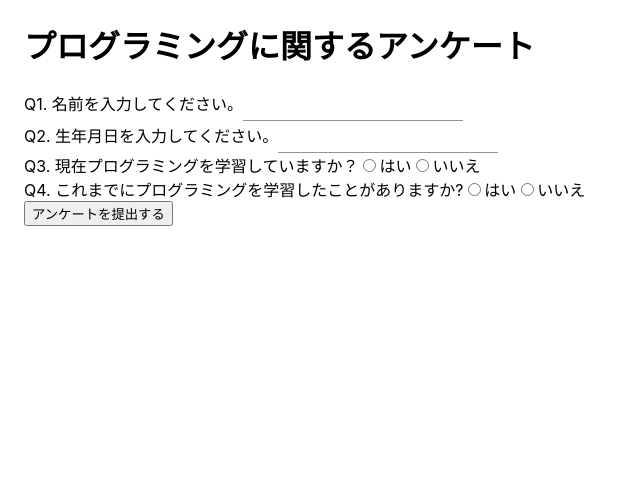
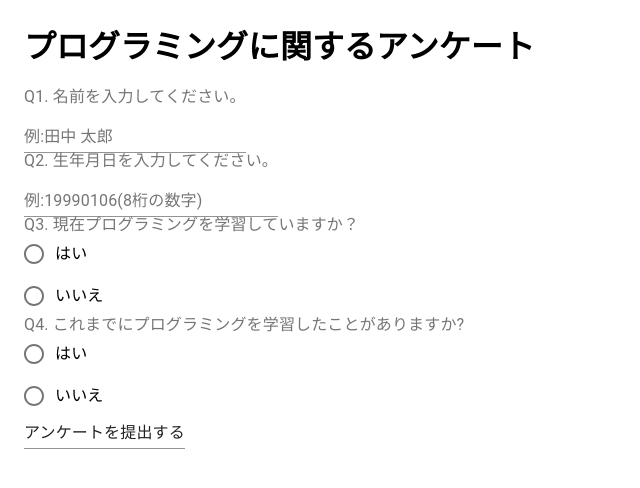
Before and after one commit to Takumikimura1899/questionnaire, a Next.js app: page / in a window 1280 px wide. Shown: the top 488 px of the page, without its empty margins (0-640 px from the left). Built offline with nearby package versions, Linux system fonts and the light colour scheme.

Commit message:
materialUI formUI改善

```diff
--- a/pages/index.tsx
+++ b/pages/index.tsx
@@ -6,11 +6,18 @@ import {
   FormControl,
   FormControlLabel,
   FormLabel,
+  InputLabel,
+  FormHelperText,
+  TextField,
 } from '@material-ui/core';
 import Head from 'next/head';
 import Image from 'next/image';
-import { FormEvent, useEffect, useState } from 'react';
-import { useForm, Controller, SubmitHandler } from 'react-hook-form';
+import {
+  useForm,
+  Controller,
+  SubmitHandler,
+  useFormState,
+} from 'react-hook-form';
 import styles from '../styles/Home.module.css';
 
 interface IFormInputs {
@@ -46,96 +53,181 @@ export default function Home() {
 
   return (
     <>
-      <Container>
+      <Container maxWidth='lg'>
         <h1>プログラミングに関するアンケート</h1>
         <form onSubmit={handleSubmit(onSubmit)}>
-          <div>
-            <label htmlFor='name'>Q1. 名前を入力してください。</label>
           <Controller
             name='name'
             control={control}
             rules={{ required: true }}
-              render={({ field: { onChange, value } }) => (
-                <Input onChange={onChange} value={value} />
+            render={({ field: { onChange, value }, formState: { errors } }) => (
+              <FormControl>
+                <FormLabel htmlFor='name'>
+                  Q1. 名前を入力してください。
+                </FormLabel>
+                {errors.name ? (
+                  <TextField
+                    error
+                    id='name'
+                    type='text'
+                    label='例:田中 太郎'
+                    onChange={onChange}
+                    value={value}
+                    helperText='Incorrect entry.'
+                  />
+                ) : (
+                  <TextField
+                    id='name'
+                    type='text'
+                    label='例:田中 太郎'
+                    onChange={onChange}
+                    value={value}
+                  />
+                )}
+              </FormControl>
             )}
           />
-            {errors.name && <span>このフィールドは回答必須です。</span>}
-          </div>
 
           <div>
-            <label htmlFor='birth'>Q2. 生年月日を入力してください。</label>
             <Controller
               name='birth'
               control={control}
               rules={{ required: true, pattern: /^[0-9]{8}$/ }}
-              render={({ field: { onChange, value } }) => (
-                <Input type='number' onChange={onChange} value={value} />
+              render={({
+                field: { onChange, value },
+                formState: { errors },
+              }) => (
+                <FormControl>
+                  <FormLabel htmlFor='birth'>
+                    Q2. 生年月日を入力してください。
+                  </FormLabel>
+                  {errors.birth ? (
+                    <TextField
+                      error
+                      type='number'
+                      id='birth'
+                      label='例:19990106(8桁の数字)'
+                      onChange={onChange}
+                      value={value}
+                      helperText='Incorrect entry.'
+                    />
+                  ) : (
+                    <TextField
+                      type='number'
+                      id='birth'
+                      label='例:19990106(8桁の数字)'
+                      onChange={onChange}
+                      value={value}
+                    />
+                  )}
+                </FormControl>
               )}
             />
-            {errors.birth && <span>このフィールドは回答必須です。</span>}
           </div>
 
           <div>
-            <span>Q3. 現在プログラミングを学習していますか？</span>
-            <input
-              id='isLearning1'
-              {...register('isLearning', { required: true })}
+            <Controller
               name='isLearning'
-              type='radio'
+              control={control}
+              rules={{ required: true }}
+              render={({
+                field: { onChange, value },
+                formState: { errors },
+              }) => (
+                <FormControl component='fieldset'>
+                  <FormLabel component='legend'>
+                    Q3. 現在プログラミングを学習していますか？
+                    {errors.isLearning && <p>このフィールドは回答必須です。</p>}
+                  </FormLabel>
+                  <RadioGroup
+                    aria-label='isLearning'
+                    value={value}
+                    onChange={onChange}
+                  >
+                    <FormControlLabel
                       value='true'
+                      control={<Radio />}
+                      label='はい'
                     />
-            <label htmlFor='isLeaning1'>はい</label>
-            <input
-              id='isLearning2'
-              {...register('isLearning', { required: true })}
-              name='isLearning'
-              type='radio'
+                    <FormControlLabel
                       value='false'
+                      control={<Radio />}
+                      label='いいえ'
                     />
-            <label htmlFor='isLeaning2'>いいえ</label>
-            {errors.isLearning && <span>このフィールドは回答必須です。</span>}
+                  </RadioGroup>
+                </FormControl>
+              )}
+            />
           </div>
 
           <div>
-            <span>Q4. これまでにプログラミングを学習したことがありますか?</span>
-            <input
-              id='wasLearning1'
-              {...register('wasLearning', { required: true })}
+            <Controller
               name='wasLearning'
-              type='radio'
+              control={control}
+              rules={{ required: true }}
+              render={({
+                field: { onChange, value },
+                formState: { errors },
+              }) => (
+                <FormControl component='fieldset'>
+                  <FormLabel component='legend'>
+                    Q4. これまでにプログラミングを学習したことがありますか?
+                    {errors.wasLearning && (
+                      <p>このフィールドは回答必須です。</p>
+                    )}
+                  </FormLabel>
+                  <RadioGroup
+                    aria-label='wasLearning'
+                    value={value}
+                    onChange={onChange}
+                  >
+                    <FormControlLabel
                       value='true'
+                      control={<Radio />}
+                      label='はい'
                     />
-            <label htmlFor='wasLeaning1'>はい</label>
-            <input
-              id='wasLearning2'
-              {...register('wasLearning', { required: true })}
-              name='wasLearning'
-              type='radio'
+                    <FormControlLabel
                       value='false'
+                      control={<Radio />}
+                      label='いいえ'
                     />
-            <label htmlFor='wasLeaning2'>いいえ</label>
-            {errors.wasLearning && <span>このフィールドは回答必須です。</span>}
+                  </RadioGroup>
+                </FormControl>
+              )}
+            />
           </div>
 
           {(watch('isLearning') === 'true' ||
             watch('wasLearning') === 'true') && (
             <div>
-              <label htmlFor='language'>
-                Q5 *Q3・Q4ではいと答えた方へ
-                これまでに学んだことのある言語を入力してください。
-              </label>
               <Controller
                 name='language'
                 control={control}
-                render={({ field: { onChange, value } }) => (
-                  <Input onChange={onChange} value={value} />
+                rules={{ required: true }}
+                render={({
+                  field: { onChange, value },
+                  formState: { errors },
+                }) => (
+                  <FormControl component='fieldset'>
+                    <FormLabel htmlFor='language'>
+                      Q5. (Q3 または Q4ではいと答えた方へ)
+                      <br />
+                      これまでに学んだことのある言語を入力してください。
+                      {errors.language && <p>このフィールドは回答必須です。</p>}
+                    </FormLabel>
+                    <TextField
+                      id='language'
+                      label='これまでに学んだ事のある言語'
+                      onChange={onChange}
+                      value={value}
+                    />
+                  </FormControl>
                 )}
               />
-              {errors.birth && <span>このフィールドは回答必須です。</span>}
             </div>
           )}
 
-          <input type='submit' value='アンケートを提出する' />
+          <Input type='submit' value='アンケートを提出する' />
         </form>
       </Container>
     </>
--- a/styles/globals.css
+++ b/styles/globals.css
@@ -14,3 +14,7 @@ a {
 * {
   box-sizing: border-box;
 }
+
+p {
+  color: red;
+}
```
Lines whose indentation alone changed are shown as unchanged.
